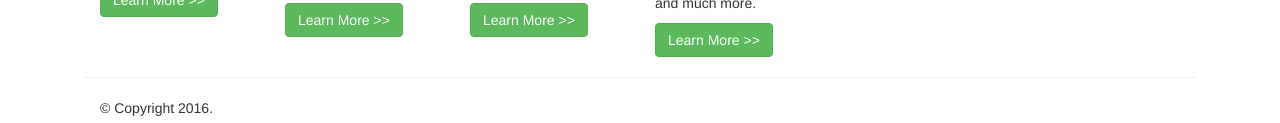
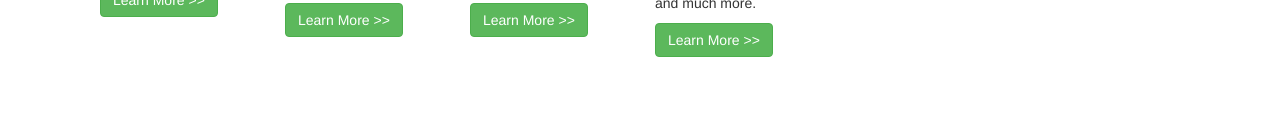
Before and after one commit to mei18/Tarea2, a plain HTML site: page index.html in a window 1280 px wide. Shown: the part 674-797 px from the top of the page. Drawn offline with nearby package versions, Linux system fonts and the light colour scheme.

```diff
--- a/index.html
+++ b/index.html
@@ -103,16 +103,7 @@
     	</div>
     </div> <!-- information-->
 
-    <div class="footer">
-    	<div class="container">
-    		<div class="row-footer col-xs-12">
-				<hr>
-    			<div class="col-sm-6">
-    				<span class="copyright">&copy; Copyright 2016.</span>
-    			</div>
-    		</div>
-    	</div>
-    </div> <!-- footer-->
+
 
 	<script src="https://ajax.googleapis.com/ajax/libs/jquery/1.11.3/jquery.min.js"></script>
 	<script src="bootstrap/js/bootstrap.min.js"></script>
```
